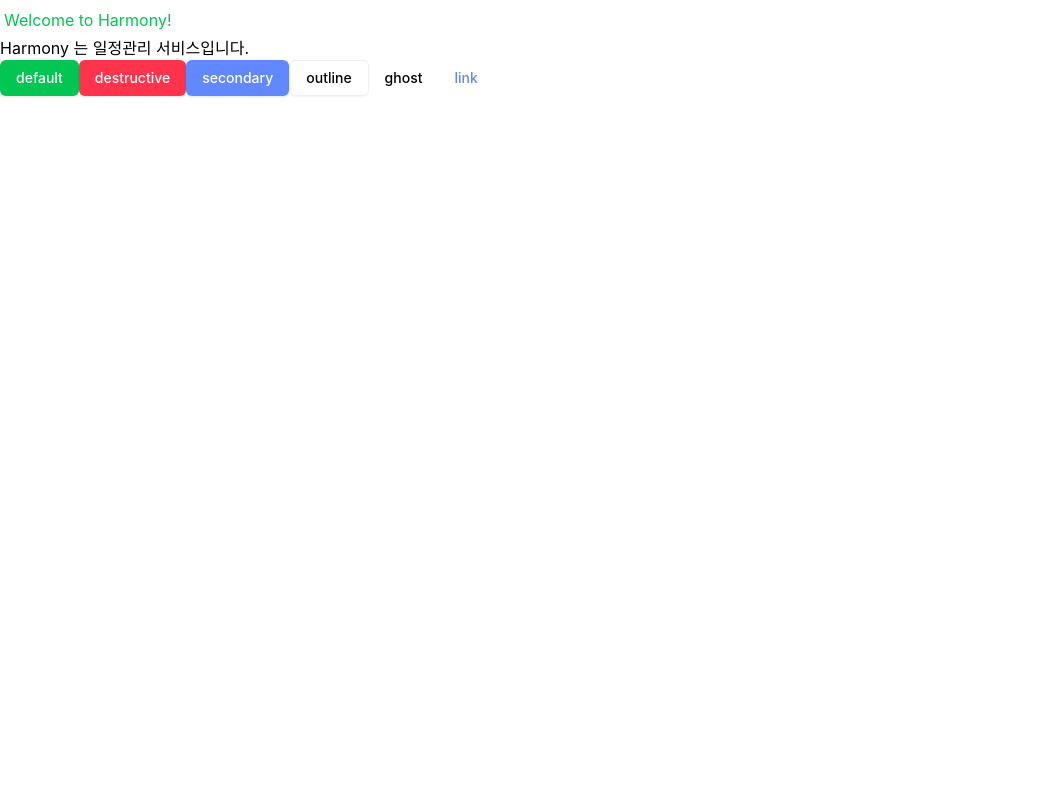
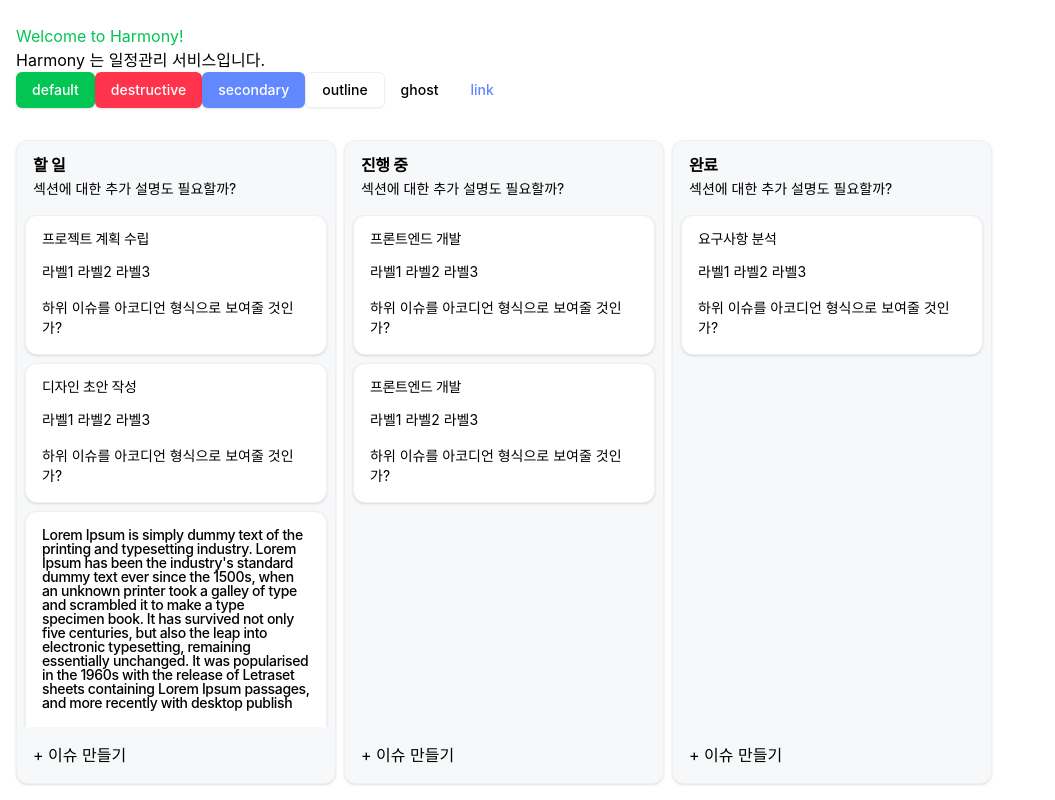
Before and after one commit to boostcampwm-2024/web06-boostproject, a React (Vite) app in the folder apps/client/: page / in a window 1280 px wide. Shown: the whole page, without its empty margins (0-1055 px from the left). Built offline with nearby package versions, Linux system fonts and the light colour scheme; a web font is replaced by a local one.

Commit message:
feat: 칸반 보드 뷰 생성

```diff
--- a/apps/client/src/App.tsx
+++ b/apps/client/src/App.tsx
@@ -1,9 +1,55 @@
+import { useState } from 'react';
 import { Button } from '@/components/ui/button.tsx';
+import { Card, CardContent, CardFooter, CardHeader, CardTitle } from './components/ui/card';
+import {
+	Section,
+	SectionContent,
+	SectionDescription,
+	SectionFooter,
+	SectionHeader,
+	SectionTitle,
+} from './components/ui/section';
+
+const initialColumns = [
+	{
+		id: '0',
+		title: '할 일',
+		tasks: [
+			{ id: '1', title: '프로젝트 계획 수립' },
+			{ id: '2', title: '디자인 초안 작성' },
+			{
+				id: '5',
+				title: `Lorem Ipsum is simply dummy text of the printing and typesetting industry. Lorem Ipsum has been the industry's standard dummy text ever since the 1500s, when an unknown printer took a galley of type and scrambled it to make a type specimen book. It has survived not only five centuries, but also the leap into electronic typesetting, remaining essentially unchanged. It was popularised in the 1960s with the release of Letraset sheets containing Lorem Ipsum passages, and more recently with desktop publish`,
+			},
+			{ id: '6', title: '디자인 초안 작성' },
+			{ id: '7', title: '디자인 초안 작성' },
+			{ id: '8', title: '디자인 초안 작성' },
+			{ id: '9', title: '디자인 초안 작성' },
+			{ id: '10', title: '디자인 초안 작성' },
+		],
+	},
+	{
+		id: '1',
+		title: '진행 중',
+		tasks: [
+			{ id: '3', title: '프론트엔드 개발' },
+			{ id: '11', title: '프론트엔드 개발' },
+		],
+	},
+	{
+		id: '2',
+		title: '완료',
+		tasks: [{ id: '4', title: '요구사항 분석' }],
+	},
+];
 
 function App() {
+	const [columns, setColumns] = useState(initialColumns); // eslint-disable-line @typescript-eslint/no-unused-vars
+
 	return (
-		<>
-			<h1 className="text-primary p-1 pt-2">Welcome to Harmony!</h1>
+		<div className="flex h-screen flex-col">
+			<div className="p-4">
+				<h1 className="text-primary pt-2">Welcome to Harmony!</h1>
 				<p>Harmony 는 일정관리 서비스입니다.</p>
 				<Button>default</Button>
 				<Button variant="destructive">destructive</Button>
@@ -11,7 +57,33 @@ function App() {
 				<Button variant="outline">outline</Button>
 				<Button variant="ghost">ghost</Button>
 				<Button variant="link">link</Button>
-		</>
+			</div>
+
+			<div className="flex flex-1 space-x-2 overflow-x-auto p-4">
+				{columns.map((column) => (
+					<Section key={column.id} className="flex w-80 flex-shrink-0 flex-col bg-[#f7f8f9]">
+						<SectionHeader>
+							<SectionTitle>{column.title}</SectionTitle>
+							<SectionDescription>섹션에 대한 추가 설명도 필요할까?</SectionDescription>
+						</SectionHeader>
+						<SectionContent className="flex-1 overflow-y-auto">
+							<div className="space-y-2">
+								{column.tasks.map((task) => (
+									<Card key={task.id} className="bg-[#ffffff]">
+										<CardHeader>
+											<CardTitle>{task.title}</CardTitle>
+										</CardHeader>
+										<CardContent>라벨1 라벨2 라벨3</CardContent>
+										<CardFooter>하위 이슈를 아코디언 형식으로 보여줄 것인가?</CardFooter>
+									</Card>
+								))}
+							</div>
+						</SectionContent>
+						<SectionFooter>+ 이슈 만들기</SectionFooter>
+					</Section>
+				))}
+			</div>
+		</div>
 	);
 }
 
```
Lines whose indentation alone changed are shown as unchanged.
